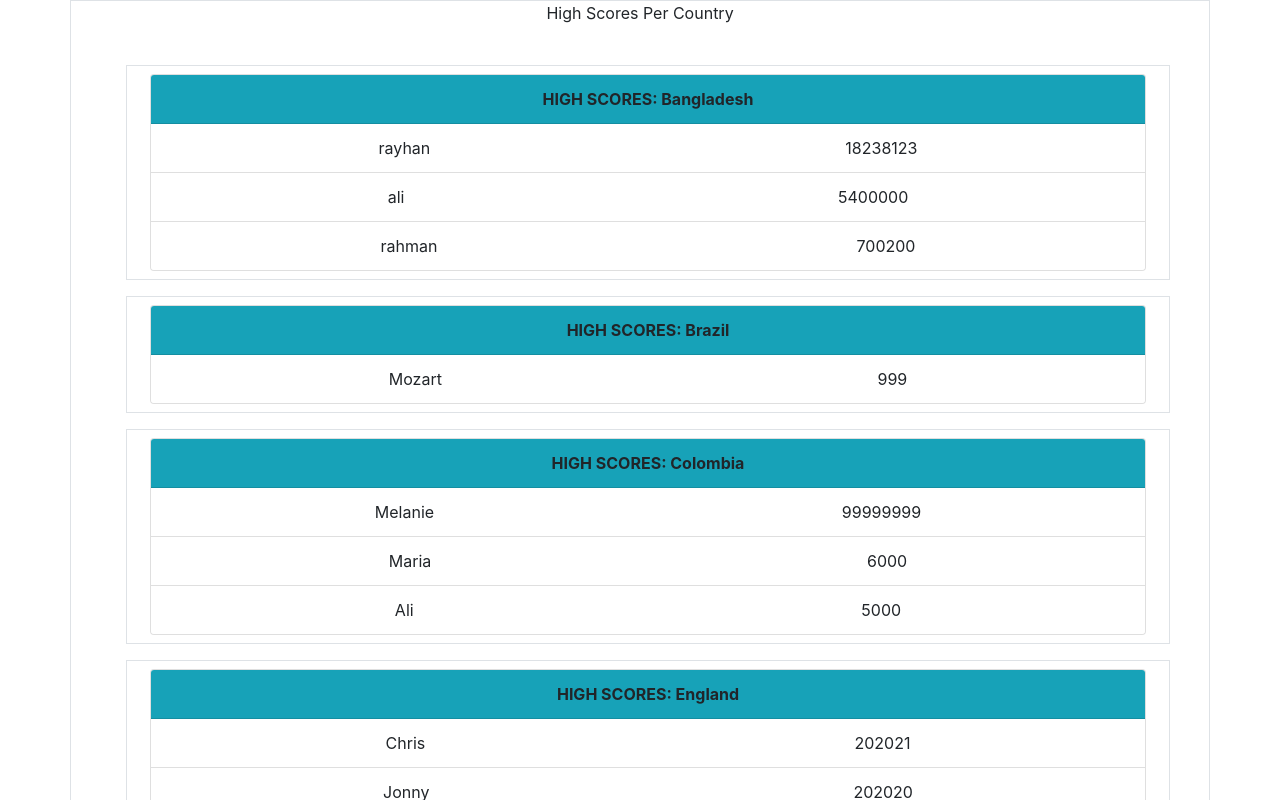
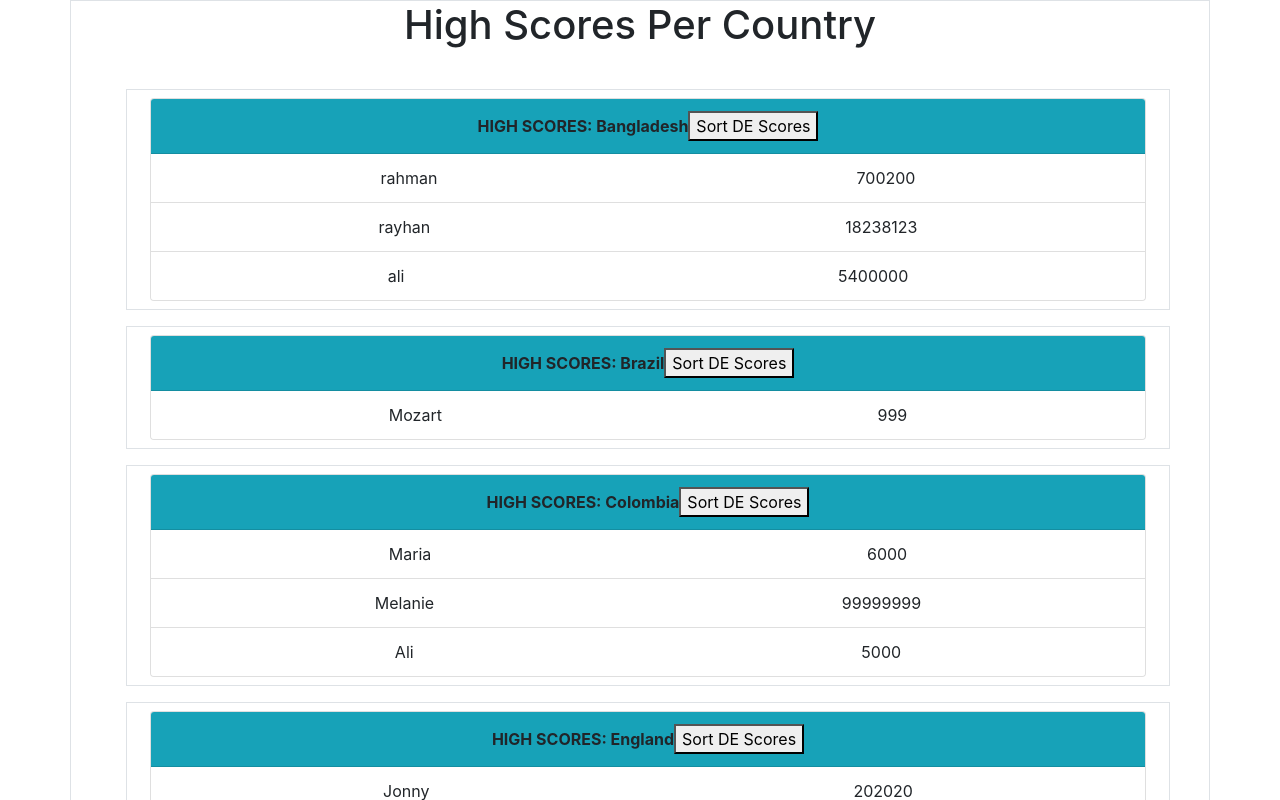
Before and after one commit to minwwgo/high-scores-react, a React (Create React App) app: page / in a window 1280 px wide. Shown: the top 800 px of the page. Built offline with nearby package versions, Linux system fonts and the light colour scheme.

Commit message:
project done
update

```diff
--- a/package.json
+++ b/package.json
@@ -1,5 +1,5 @@
 {
-  "name": "high-scores-country-project",
+  "name": "highscore-commit-fork",
   "version": "1.0.0",
   "description": "",
   "keywords": [],
--- a/src/App.js
+++ b/src/App.js
@@ -4,6 +4,10 @@ import CountryScores from "./CountryScores";
 import allCountryScores from "./scores.js";
 
 const App = () => {
-  return <CountryScores scores={allCountryScores} />;
+  return (
+    <div>
+      <CountryScores scores={allCountryScores} />
+    </div>
+  );
 };
 export default App;
--- a/src/CountryScores.js
+++ b/src/CountryScores.js
@@ -1,25 +1,47 @@
-import React from "react";
+import React, { useState } from "react";
 
 const CountryScores = props => {
   const { scores } = props;
+
+  const [value, setValue] = useState(scores);
+  const [toggle, setToggle] = useState(true);
 
   scores.sort((a, b) => {
     const aName = a.name.toLowerCase();
     const bName = b.name.toLowerCase();
     return aName < bName ? -1 : aName > bName ? 1 : 0;
   });
-  scores.map(e => {
-    console.log(e);
-    e.scores.sort((a, b) => Number(b.s) - Number(a.s));
-  });
+
+  const sortDeScores = () => {
+    setToggle(false);
+    setValue(
+      scores.map(score => {
+        return score.scores.sort((a, b) => Number(a.s) - Number(b.s));
+      })
+    );
+  };
+  const sortAcScores = () => {
+    setToggle(true);
+    setValue(
+      scores.map(score => {
+        return score.scores.sort((a, b) => Number(b.s) - Number(a.s));
+      })
+    );
+  };
 
   const scoresCountry = scores.map(score => {
     return (
       <div className="col-12  border d-flex m-2">
         <div className="card m-2" style={{ width: "100%" }}>
           <div className="card-header bg-info  text-center">
-            <strong>HIGH SCORES: {score.name}</strong>{" "}
+            <strong>HIGH SCORES: {score.name}</strong>
+            {toggle ? (
+              <button onClick={sortDeScores}> Sort DE Scores</button>
+            ) : (
+              <button onClick={sortAcScores}> Sort AC Scores</button>
+            )}
           </div>
+
           <ul className="list-group list-group-flush">
             {score.scores.map(scoreEach => {
               return (
@@ -36,7 +58,8 @@ const CountryScores = props => {
   });
   return (
     <div className="container text-center border ">
-      High Scores Per Country
+      <h1> High Scores Per Country</h1>
+
       <div className="row p-3 m-3 ">{scoresCountry}</div>
     </div>
   );
```
Also changed, not shown: src/SortButton.js (deleted, +0 -7 lines).
